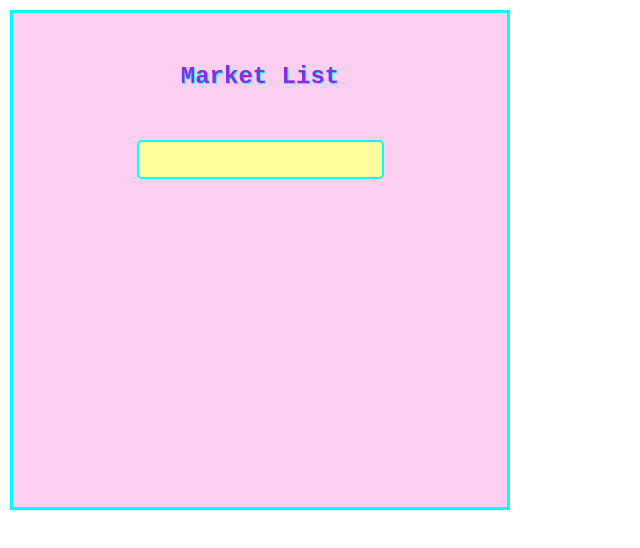
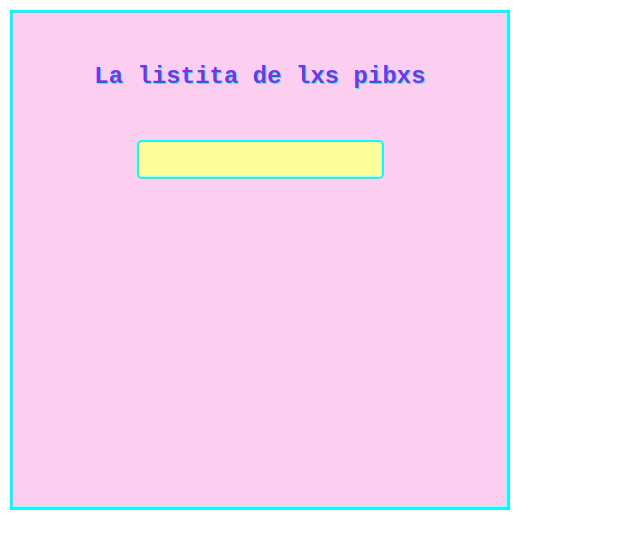
Before and after one commit to malenavero/toDoList-React, a React (Create React App) app: page / in a window 1280 px wide. Shown: the top 548 px of the page, without its empty margins (0-640 px from the left). Built offline with nearby package versions, Linux system fonts and the light colour scheme.

Commit message:
modificacion titulo

```diff
--- a/src/App.js
+++ b/src/App.js
@@ -30,7 +30,7 @@ const listValue = {
   return (
     <ListProvider value={listValue}>
       <article className="container">
-        <h1>Market List</h1>
+        <h1>La listita de lxs pibxs</h1>
         <Input />
         <List />
       </article>
```
